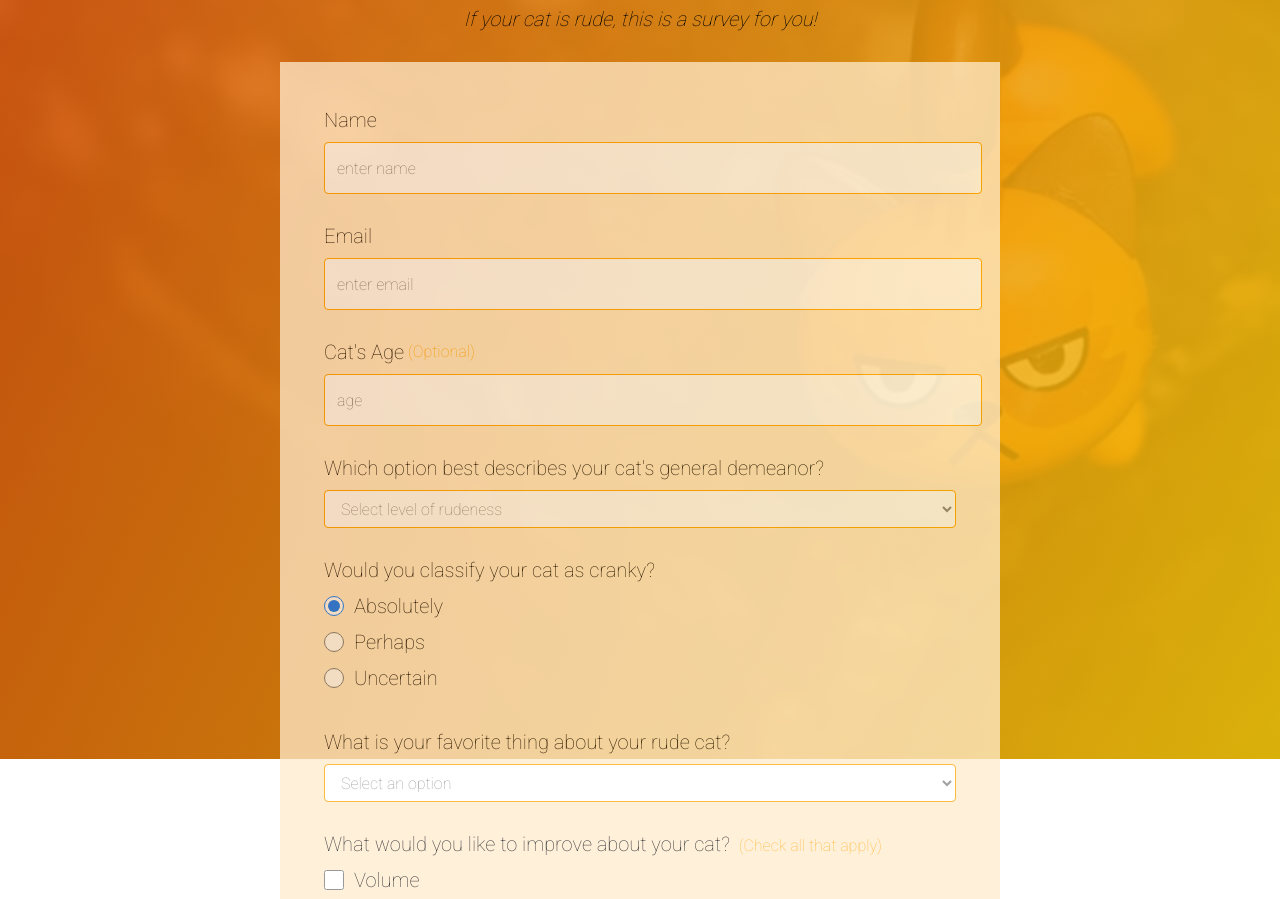
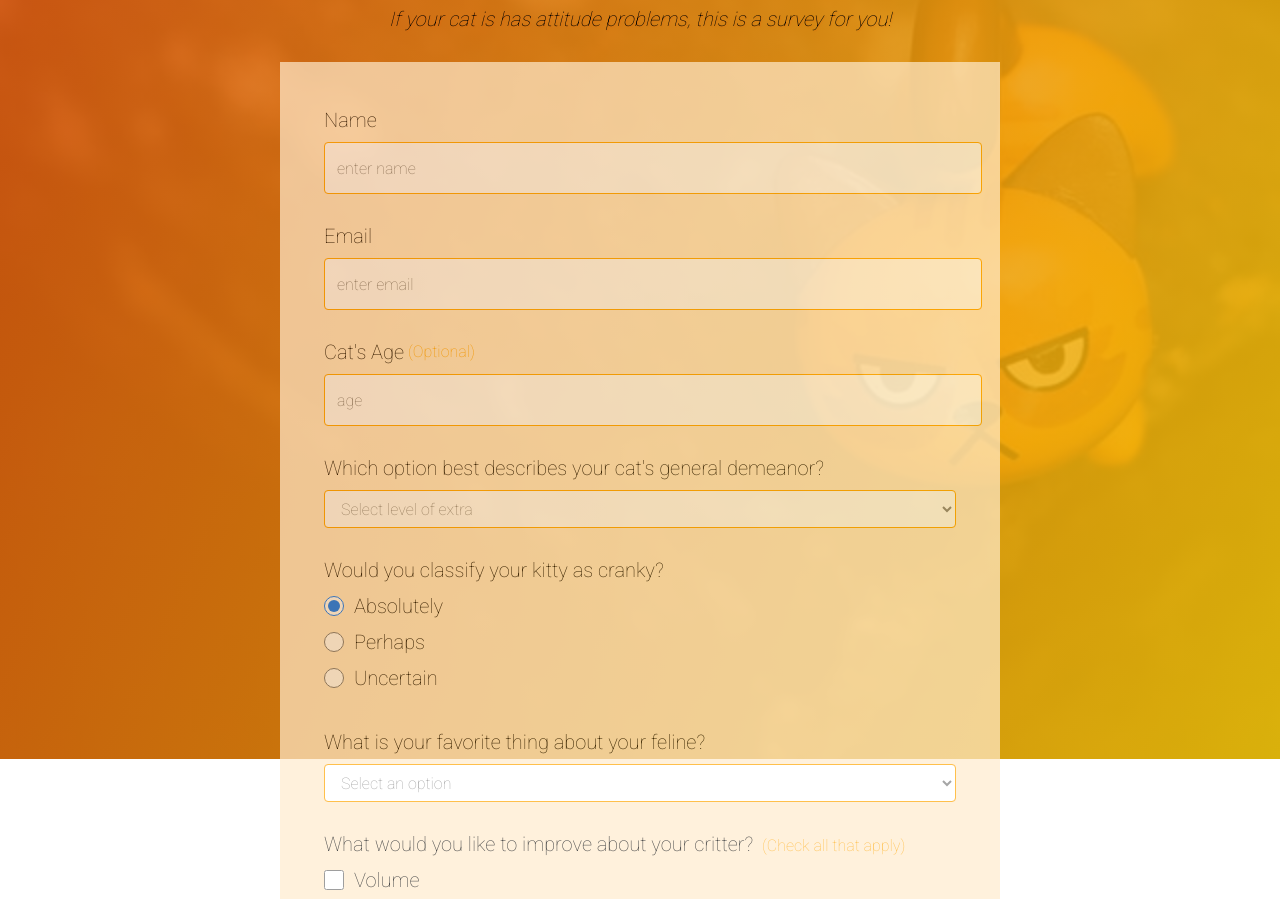
Before and after one commit to joeybrown-ctrl/fcc-survey-form, a plain HTML site: page index.html in a window 1280 px wide. Shown: the part 41-940 px from the top of the page. Drawn offline with Linux system fonts and the light colour scheme.

Commit message:
content edit

```diff
--- a/index.html
+++ b/index.html
@@ -11,7 +11,7 @@
     <div class="container">
         <header class="header">
             <h1 id="title" class="text-center">Is Your Cat Mean?</h1>
-            <p id="description" class="description text-center">If your cat is rude, this is a survey for you!</p>
+            <p id="description" class="description text-center">If your cat is has attitude problems, this is a survey for you!</p>
         </header>
 
         <form id="survey-form">
@@ -30,7 +30,7 @@
             <div class="form-group">
                 <p>Which option best describes your cat's general demeanor?</p>
                 <select id="dropdown" bame="role" class="form-control" required>
-                    <option disabled selected value>Select level of rudeness</option>
+                    <option disabled selected value>Select level of extra</option>
                     <option value="sweet">Sweet and loving</option>
                     <option value="disdainful">Moderately disdainful</option>
                     <option value="evil">Evil incarnate</option>
@@ -40,7 +40,7 @@
             </div>
 
             <div class="form-group">
-                <p>Would you classify your cat as cranky?</p>
+                <p>Would you classify your kitty as cranky?</p>
                 <label>
                     <input name="user-declare" value="absolutely" type="radio" class="input-radio" checked>Absolutely
                 </label>
@@ -53,7 +53,7 @@
             </div>
 
             <div class='form-group'>
-                <p>What is your favorite thing about your rude cat?</p>
+                <p>What is your favorite thing about your feline?</p>
                 <select id="most-like" name="mostLike" class="form-control" required>
                     <option disabled selected value>Select an option</option>
                     <option value="hilarious">Hilarious</option>
@@ -64,7 +64,7 @@
             </div>
 
             <div class="form-group">
-                <p>What would you like to improve about your cat?
+                <p>What would you like to improve about your critter?
                     <span class="clue">(Check all that apply)</span>
                 </p>
 
--- a/style.css
+++ b/style.css
@@ -85,7 +85,7 @@ footer {
 .description {
     font-style: oblique;
     /* font-weight: 200; */
-    /* text-shadow: 1px 1px 1px rgba(0, 0, 0, 0.4); */
+    text-shadow: 1px 1px 1px rgba(240, 98, 10, 0.4);
     color: black;
 }
 
@@ -101,7 +101,7 @@ footer {
 
 form {
     background-color: blanchedalmond;
-    opacity: 75%;
+    opacity: 70%;
     padding: 2.5rem 0.5rem;
 }
 
@@ -133,7 +133,7 @@ form {
 .form-control:focus {
     border-color: grey;
     outline: 0;
-    box-shadow: 0 0 0 0.2rem rgba(0, 123, 255, 0.25);
+    box-shadow: 0 0 0 0.2rem rgba(90, 98, 109, 0.25);
 }
 
 .input-radio, .input-checkbox {
```
